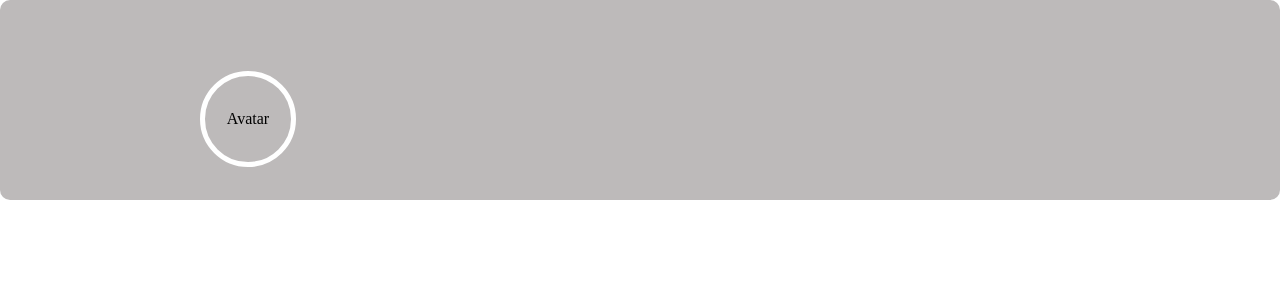
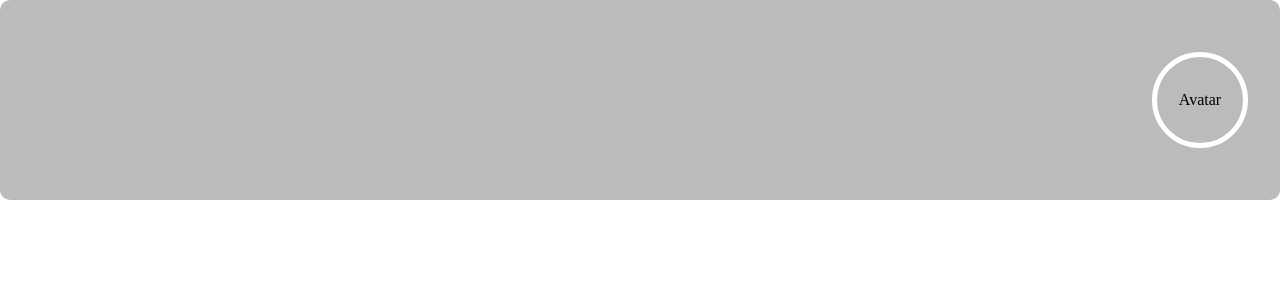
Before and after one commit to Debora1Allen/front-at-group, a plain HTML site: page src/home/index.html in a window 1280 px wide. Shown: the top 306 px of the page. Drawn offline with Linux system fonts and the light colour scheme; a web font is replaced by a local one.

Commit message:
atualizações

```diff
--- a/src/home/style.css
+++ b/src/home/style.css
@@ -29,8 +29,9 @@ h1{
     width:96px ;
     border: 5px solid #FFFFFF;
     border-radius: 50%;
-    margin: 92px 127px 55px 200px ;
+    float: left;
     text-align: center;
     justify-content: center;
     align-items: center;
+    margin-left: 90%;
 }
```
